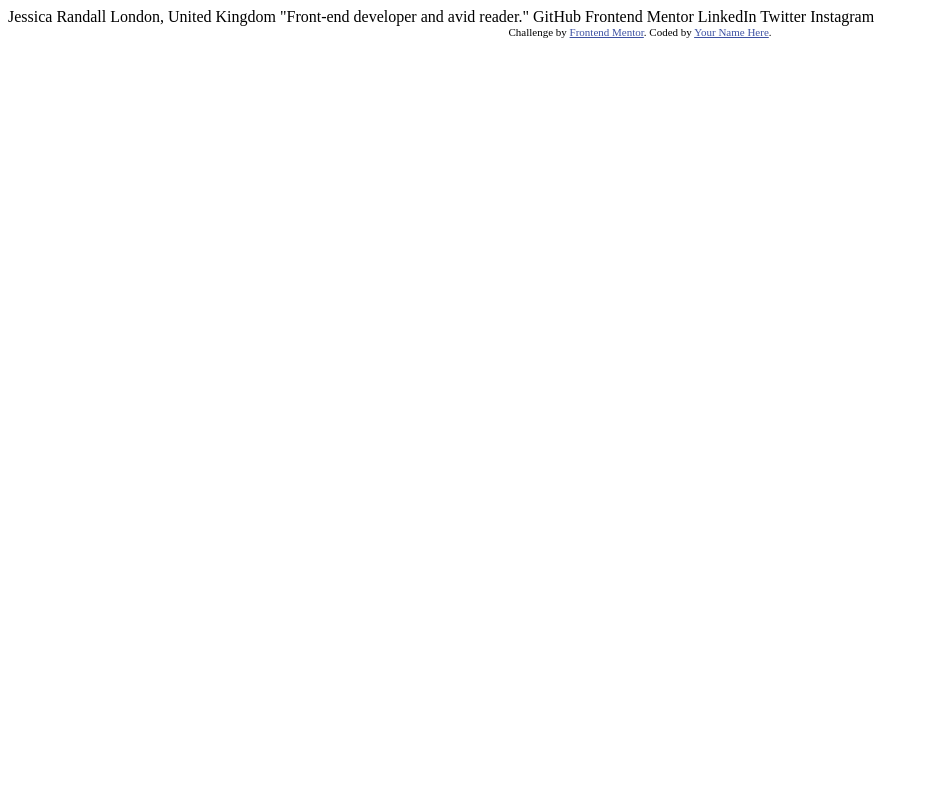
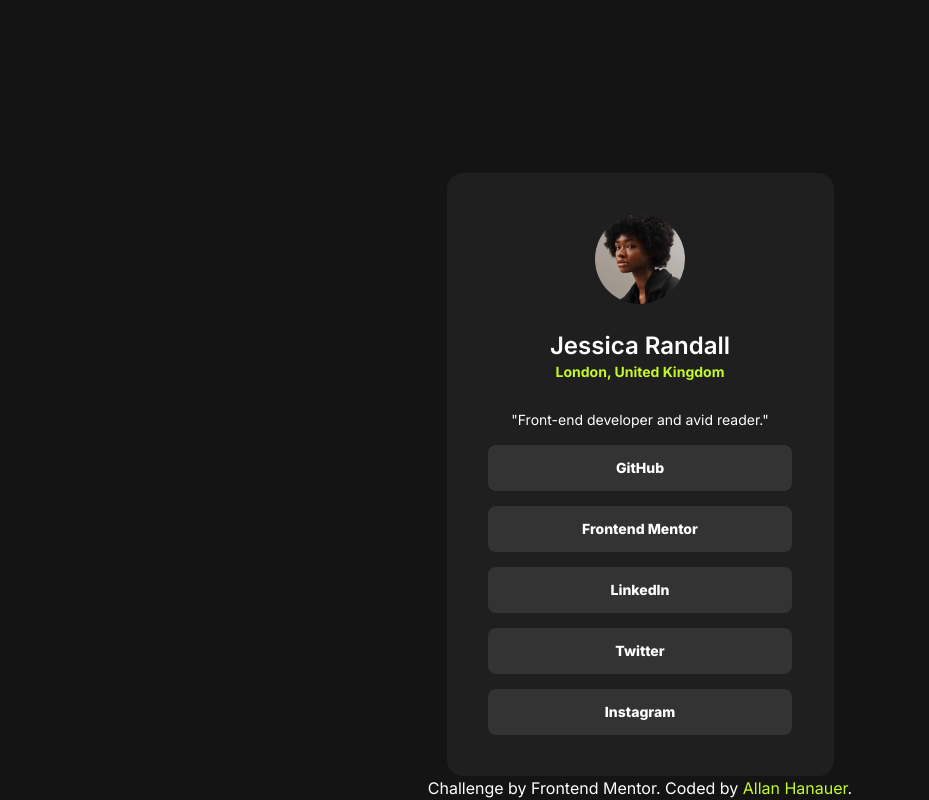
Before and after one commit to allan-hanauer/social-links-profile-main, a website: page index.html in a window 1280 px wide. Shown: the whole page, without its empty margins (0-929 px from the left). Drawn offline with Linux system fonts and the light colour scheme.

Commit message:
COMPLETED JOB

```diff
--- a/index.html
+++ b/index.html
@@ -1,34 +1,53 @@
 <!DOCTYPE html>
 <html lang="en">
   <head>
-  <meta charset="UTF-8">
-  <meta name="viewport" content="width=device-width, initial-scale=1.0"> <!-- displays site properly based on user's device -->
+    <meta charset="UTF-8" />
+    <meta name="viewport" content="width=device-width, initial-scale=1.0" />
+    <!-- displays site properly based on user's device -->
+    <link href="./src/output.css" rel="stylesheet" />
 
-  <link rel="icon" type="image/png" sizes="32x32" href="./assets/images/favicon-32x32.png">
+    <link
+      rel="icon"
+      type="image/png"
+      sizes="32x32"
+      href="./assets/images/favicon-32x32.png"
+    />
 
     <title>Frontend Mentor | Social links profile</title>
-
-  <!-- Feel free to remove these styles or customise in your own stylesheet 👍 -->
-  <style>
-    .attribution { font-size: 11px; text-align: center; }
-    .attribution a { color: hsl(228, 45%, 44%); }
-  </style>
   </head>
-<body>
-
-  Jessica Randall
+  <body
+    class="w-full h-[100vh] bg-neutral_4 box-border flex flex-col justify-between items-center font-inter"
+  >
+    <main
+      class="flex flex-col items-center justify-between text-neutral_1 rounded-2xl	 bg-neutral_3 mt-[173px] w-[387px] h-[613px]"
+    >
+    <div class="flex flex-col items-center mt-[41px]">
+      <img
+        src="./assets/images/avatar-jessica.jpeg"
+        class="object-contain w-[90px] h-[90px] rounded-full"
+        alt="avatar-jessica"
+      />
+        <h1 class="text-neutral_1 mt-[26px] text-2xl font-semibold">Jessica Randall</h1>
+        <p class="text-sm font-bold text-primary">
           London, United Kingdom
-  "Front-end developer and avid reader."
-
-  GitHub
-  Frontend Mentor
-  LinkedIn
-  Twitter
-  Instagram
-
-  <div class="attribution">
-    Challenge by <a href="https://www.frontendmentor.io?ref=challenge" target="_blank">Frontend Mentor</a>.
-    Coded by <a href="#">Your Name Here</a>.
+        </p>
+        <p class="text-sm font-normal mt-[28px]">"Front-end developer and avid reader."</p>
       </div>
+      <ul class="flex flex-col list-none mb-[41px] items-center gap-[15px]">
+        <li class="w-[304px] h-[46px] hover:bg-primary hover:text-neutral_4 transition-all flex items-center justify-center rounded-lg text-sm font-extrabold bg-neutral_2">GitHub</li>
+        <li class="w-[304px] h-[46px] hover:bg-primary hover:text-neutral_4 transition-al flex items-center justify-center rounded-lg text-sm font-extrabold bg-neutral_2">Frontend Mentor</li>
+        <li class="w-[304px] h-[46px] hover:bg-primary hover:text-neutral_4 transition-al flex items-center justify-center rounded-lg text-sm font-extrabold bg-neutral_2">LinkedIn</li>
+        <li class="w-[304px] h-[46px] hover:bg-primary hover:text-neutral_4 transition-al flex items-center justify-center rounded-lg text-sm font-extrabold bg-neutral_2">Twitter</li>
+        <li class="w-[304px] h-[46px] hover:bg-primary hover:text-neutral_4 transition-al flex items-center justify-center rounded-lg text-sm font-extrabold bg-neutral_2">Instagram</li>
+      </ul>
+    </main>
+    <footer>
+      <p class="text-neutral_1">
+        Challenge by
+        <a href="https://www.frontendmentor.io?ref=challenge" target="_blank"
+        >Frontend Mentor</a
+        >. Coded by <a class="text-primary" href="#">Allan Hanauer</a>.
+      </p>
+    </footer>
   </body>
 </html>
--- /dev/null
+++ b/package.json
@@ -0,0 +1,5 @@
+{
+  "devDependencies": {
+    "tailwindcss": "^3.4.1"
+  }
+}
--- /dev/null
+++ b/src/input.css
@@ -0,0 +1,10 @@
+@import url('https://fonts.googleapis.com/css2?family=Inter:wght@100..900&display=swap');
+@tailwind base;
+@tailwind components;
+@tailwind utilities;
+
+* {
+  margin: 0;
+  padding: 0;
+  box-sizing: border-box;
+}
--- /dev/null
+++ b/tailwind.config.js
@@ -0,0 +1,19 @@
+/** @type {import('tailwindcss').Config} */
+module.exports = {
+  content: ["./src/**/*.{html,js}",'./index.html'],
+  theme: {
+    extend: {
+      colors : {
+        primary : 'hsl(75, 94%, 57%)',
+        neutral_1 : 'hsl(0, 0%, 100%)',
+        neutral_2 : 'hsl(0, 0%, 20%)',
+        neutral_3 : 'hsl(0, 0%, 12%)',
+        neutral_4 : 'hsl(0, 0%, 8%)',
+      },
+      fontFamily: {
+        'inter': ['Inter','sans-serif'],
+      }
+    },
+  },
+  plugins: [],
+}
```
Also changed, not shown: src/output.css (added), 2 other files. Lines whose indentation alone changed are shown as unchanged.
